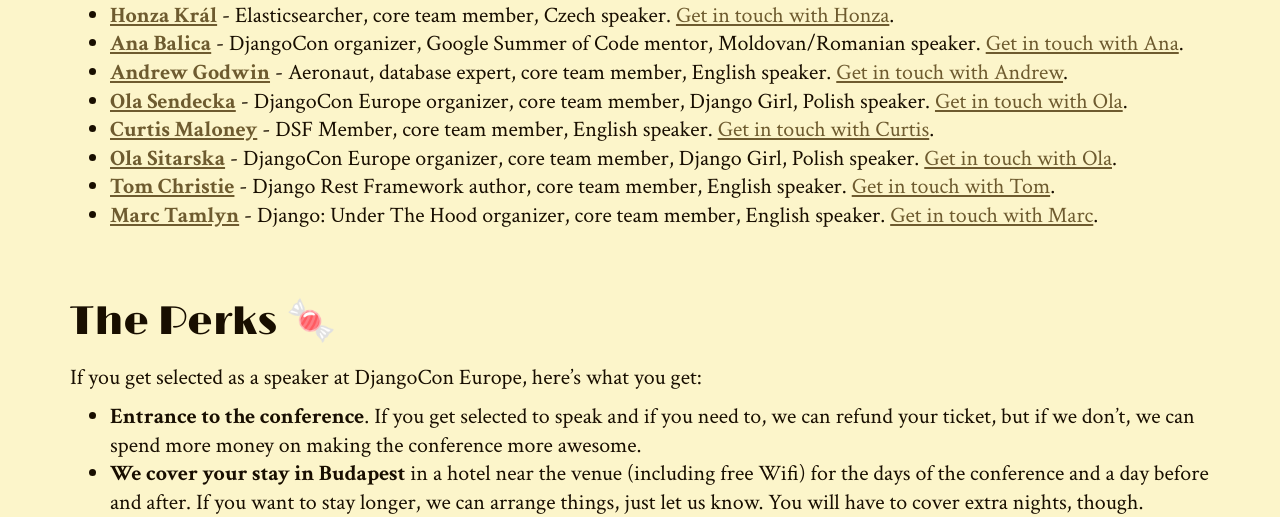
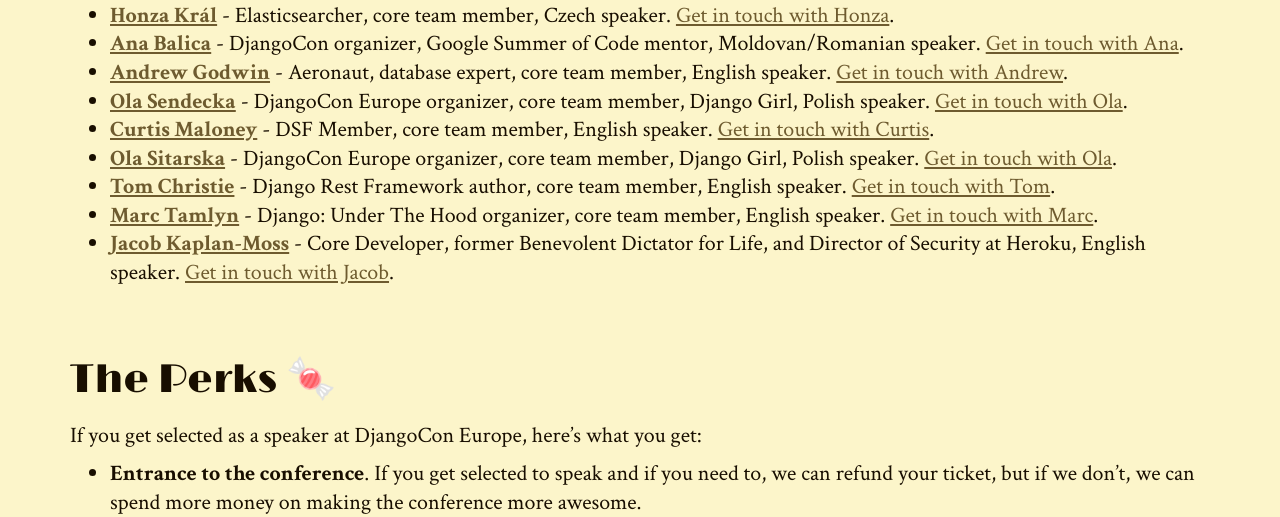
Before and after one commit to djangocon/2016.djangocon.eu, a Django app: page /cfp/ in a window 1280 px wide. Shown: the part 2332-2849 px from the top of the page. Run offline with Django 3.2, Linux system fonts and the light colour scheme; some libraries are stand-ins or nearby versions.

Commit message:
Added Jacob to the list of mentors

```diff
--- a/templates/cfp/landing.html
+++ b/templates/cfp/landing.html
@@ -80,6 +80,7 @@
       <li><a href="https://twitter.com/olasitarska"><b>Ola Sitarska</b></a> - DjangoCon Europe organizer, core team member, Django Girl, Polish speaker. <a href="mailto:ola@sitarska.com">Get in touch with Ola</a>.</li>
       <li><a href="https://twitter.com/_tomchristie"><b>Tom Christie</b></a> - Django Rest Framework author, core team member, English speaker. <a href="mailto:tom@tomchristie.com">Get in touch with Tom</a>.</li>
       <li><a href="https://twitter.com/mjtamlyn"><b>Marc Tamlyn</b></a> - Django: Under The Hood organizer, core team member, English speaker. <a href="mailto:marc.tamlyn@gmail.com">Get in touch with Marc</a>.</li>
+      <li><a href="https://twitter.com/jacobian"><b>Jacob Kaplan-Moss</b></a> - Core Developer, former Benevolent Dictator for Life, and Director of Security at Heroku, English speaker. <a href="mailto:jacob@jacobian.org">Get in touch with Jacob</a>.</li>
     </ul>
 </section>
 
```
